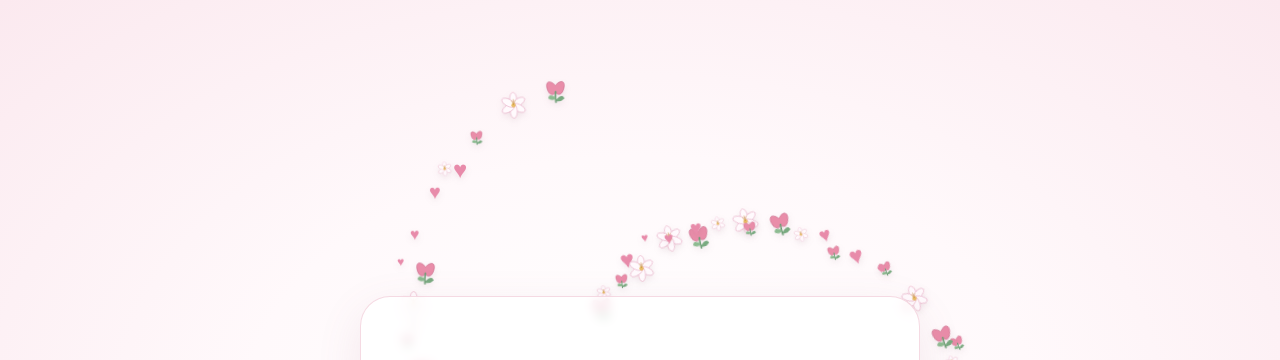
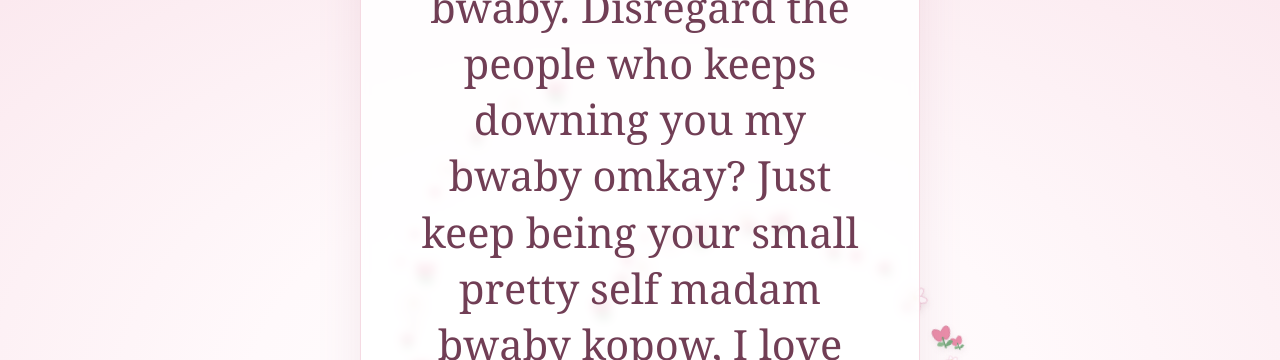
Before and after one commit to akiatanamandyian0206-sketch/ANGOL, a plain HTML site: page index.html in a window 1280 px wide. Shown: the top 360 px of the page. Drawn offline with Linux system fonts and the light colour scheme.

Commit message:
Change birthday message in index.html
Updated the birthday message in the script section of index.html.

```diff
--- a/index.html
+++ b/index.html
@@ -137,7 +137,7 @@
   </main>
 
   <script>
-    const MESSAGE = "por mi bibi";
+    const MESSAGE = "Hawooo bwabyy, HAPPYY BIRTHDAYYY,  it's youw sweet 16 napo ngayon bwaby and I know you've worked hard for everything bwaby, you sacrifice everything to make everyone happy happy my lovely bwaby. Disregard the people who keeps downing you my bwaby omkay? Just keep being your small pretty self madam bwaby kopow, I love you so so so much my one and only bwaby, my cutie patootie, have a wonderful birthday my one and only bwaby, always remember that you always have someone caring for you and want you to do your best and keep doing that, I LOVE YOUUUUUUUUUUU SOW SOW SOWOWOWOWOWOWO MACHHHHHOOOOOO MOREEEE";
 
     const DECORATION_COUNT = 84;
 
@@ -170,7 +170,6 @@
         <path d="M51 86 Q70 67 76 83 Q66 94 51 91" fill="#79aa80"/>
       </svg>`;
 
-    // Decorations are placed relative to the garden, so they adapt to screen size.
     for (let i = 0; i < DECORATION_COUNT; i++) {
       const item = document.createElement("span");
       const isHeart = i % 3 === 0;
```
